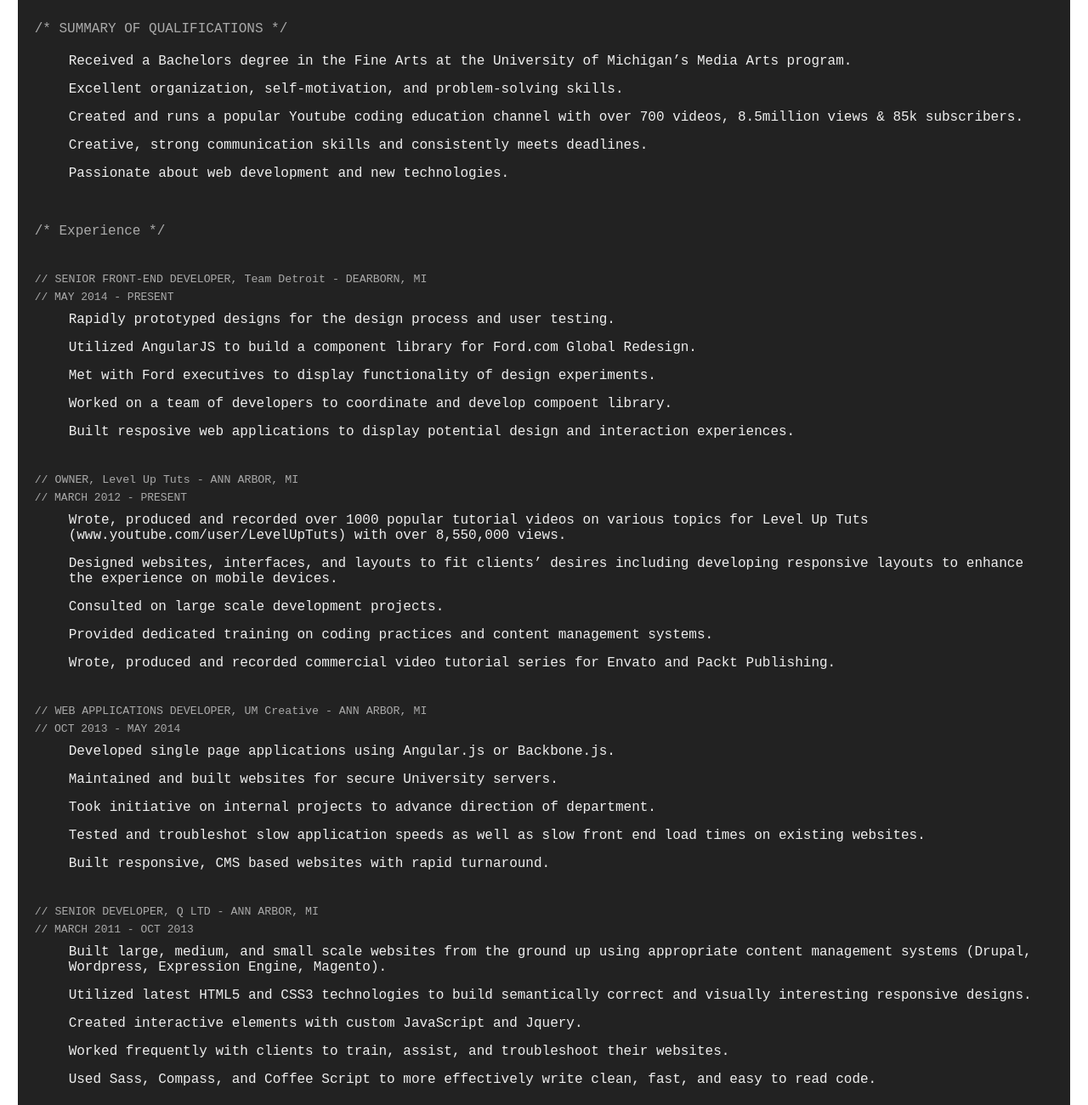
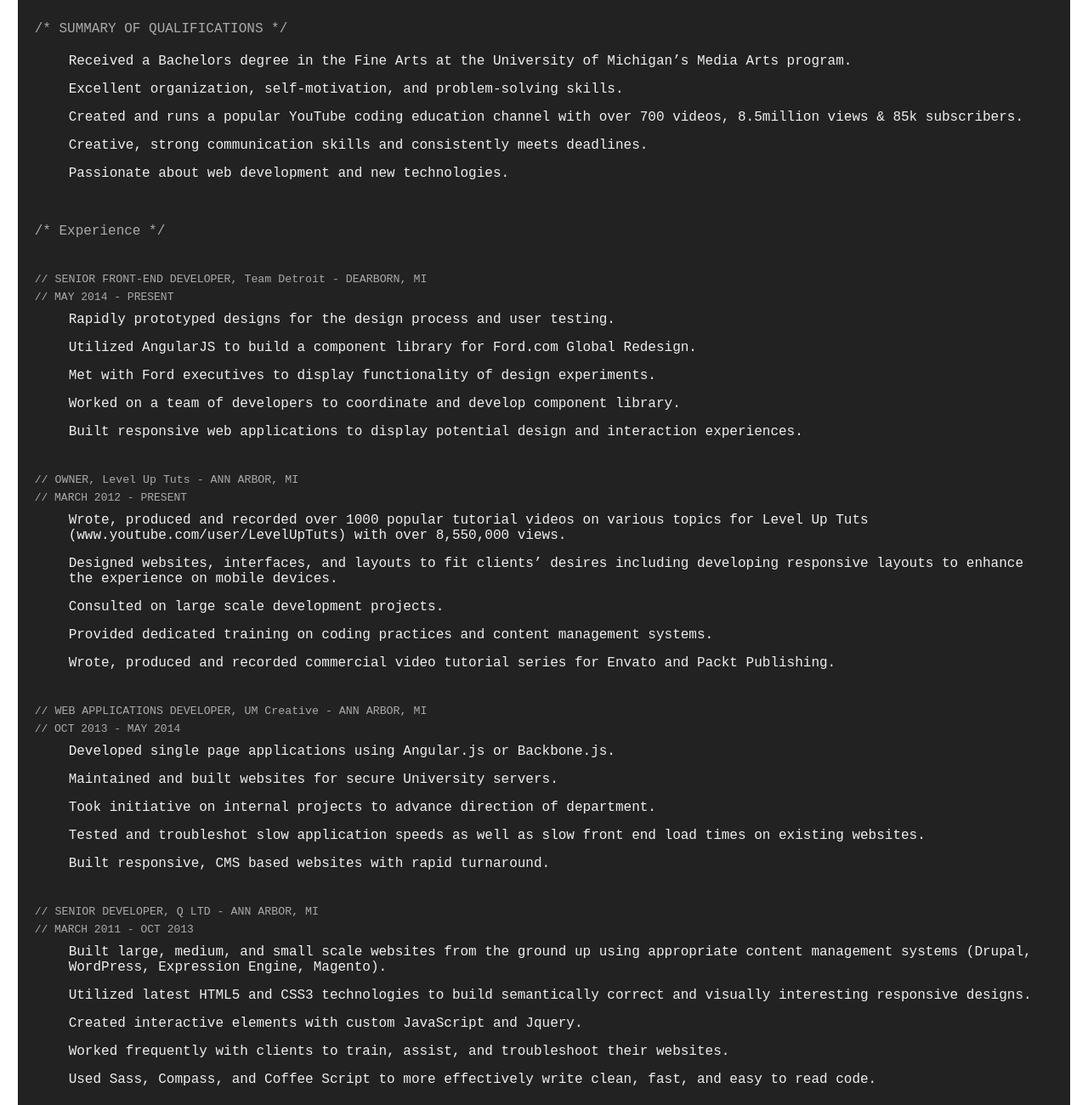
Before and after one commit to stolinski/ScottTolinski.com, a Gatsby site: page /about in a window 1280 px wide. Shown: the part 480-1780 px from the top of the page at 85% size. Built offline with nearby package versions, Linux system fonts and the light colour scheme; Gatsby itself is replaced by a stand-in of ours.

Commit message:
Fixed typos

```diff
--- a/src/pages/about.js
+++ b/src/pages/about.js
@@ -33,7 +33,7 @@
             <ul>
               <li>Received a Bachelors degree in the Fine Arts at the University of Michigan’s Media Arts program.</li>
               <li>Excellent organization, self-motivation, and problem-solving skills.</li>
-              <li>Created and runs a popular Youtube coding education channel with over 700 videos, 8.5million views &amp; 85k subscribers.</li>
+              <li>Created and runs a popular YouTube coding education channel with over 700 videos, 8.5million views &amp; 85k subscribers.</li>
               <li>Creative, strong communication skills and consistently meets deadlines.</li>
               <li>Passionate about web development and new technologies.</li>
             </ul>
@@ -45,8 +45,8 @@
               <li>Rapidly prototyped designs for the design process and user testing.</li>
               <li>Utilized AngularJS to build a component library for Ford.com Global Redesign.</li>
               <li>Met with Ford executives to display functionality of design experiments.</li>
-              <li>Worked on a team of developers to coordinate and develop compoent library.</li>
-              <li>Built resposive web applications to display potential design and interaction experiences.</li>
+              <li>Worked on a team of developers to coordinate and develop component library.</li>
+              <li>Built responsive web applications to display potential design and interaction experiences.</li>
             </ul>
             <h5>&#047;&#047; OWNER, Level Up Tuts - ANN ARBOR, MI</h5>
             <span className="time">&#047;&#047; MARCH 2012 - PRESENT</span>
@@ -71,7 +71,7 @@
             <h5>&#047;&#047; SENIOR DEVELOPER, Q LTD - ANN ARBOR, MI</h5>
             <span className="time">&#047;&#047; MARCH 2011 - OCT 2013</span>
             <ul>
-              <li>Built large, medium, and small scale websites from the ground up using appropriate content management systems (Drupal, Wordpress, Expression Engine, Magento).</li>
+              <li>Built large, medium, and small scale websites from the ground up using appropriate content management systems (Drupal, WordPress, Expression Engine, Magento).</li>
               <li>Utilized latest HTML5 and CSS3 technologies to build semantically correct and visually interesting responsive designs.</li>
               <li>Created interactive elements with custom JavaScript and Jquery.</li>
               <li>Worked frequently with clients to train, assist, and troubleshoot their websites.</li>
```
